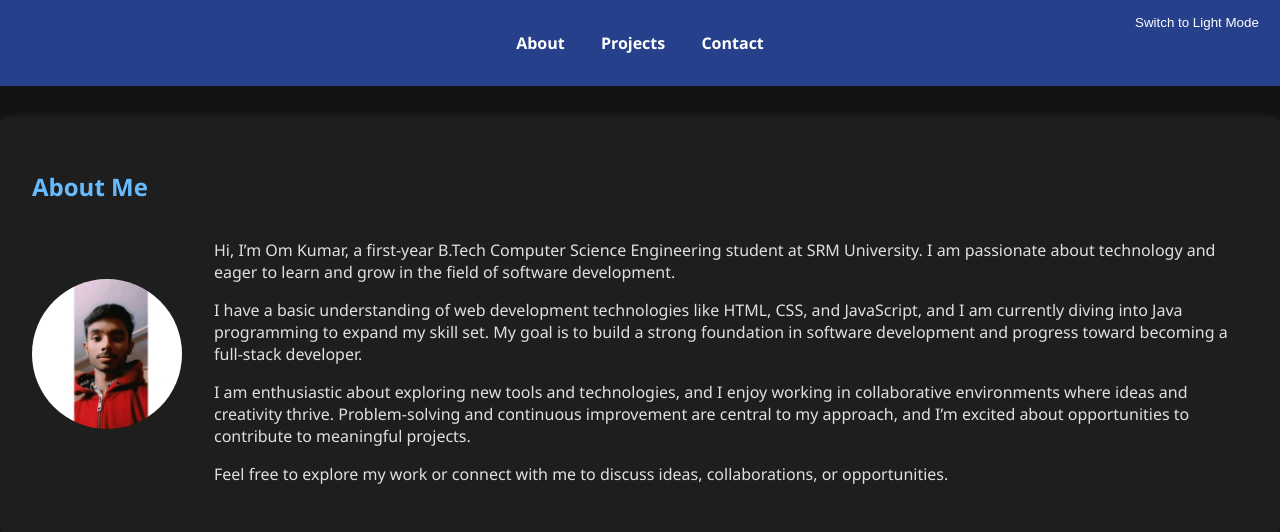
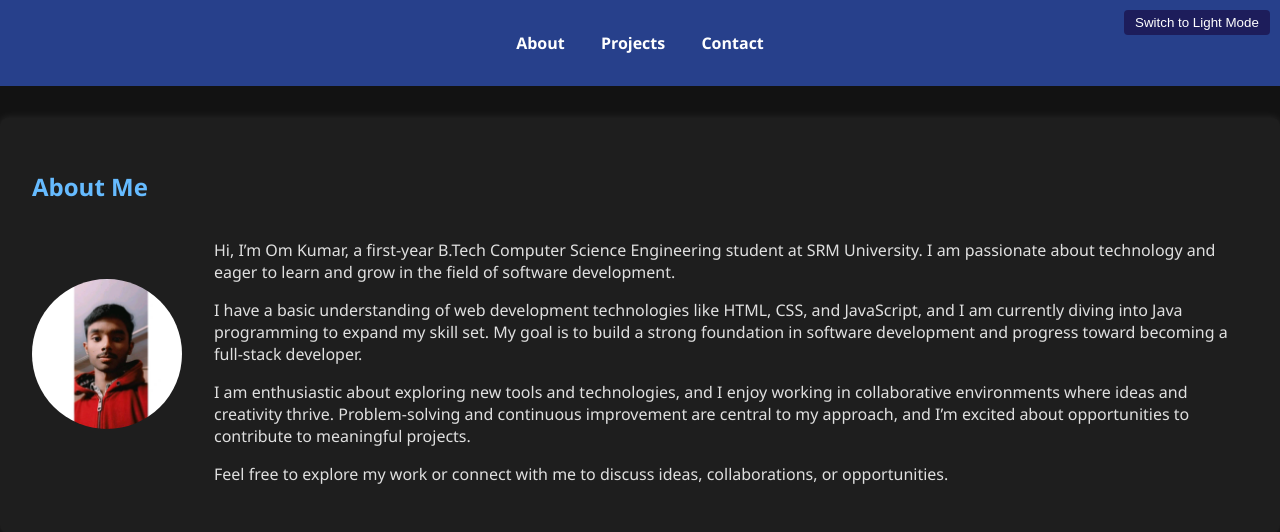
Before and after one commit to omkumar0417/portfolio, a PHP site: page / in a window 1280 px wide. Shown: the top 532 px of the page. Run offline with PHP 8.4, Linux system fonts and the light colour scheme.

Commit message:
Updated the website with new changes

```diff
--- a/styles.css
+++ b/styles.css
@@ -47,7 +47,7 @@
 }
 
 #theme-toggle {
-    background-color: #27408B;
+    background-color: #1d1d5b;
     color: white;
     border: none;
     padding: 0.3rem 0.7rem;
```
